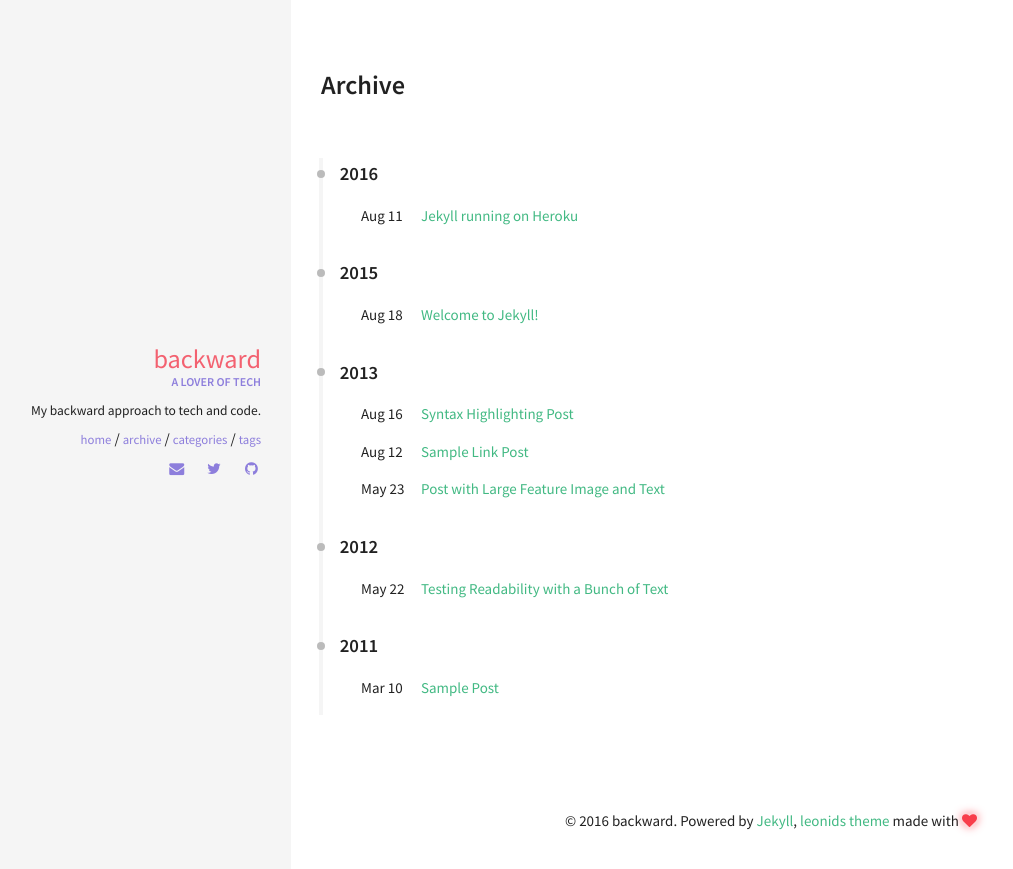
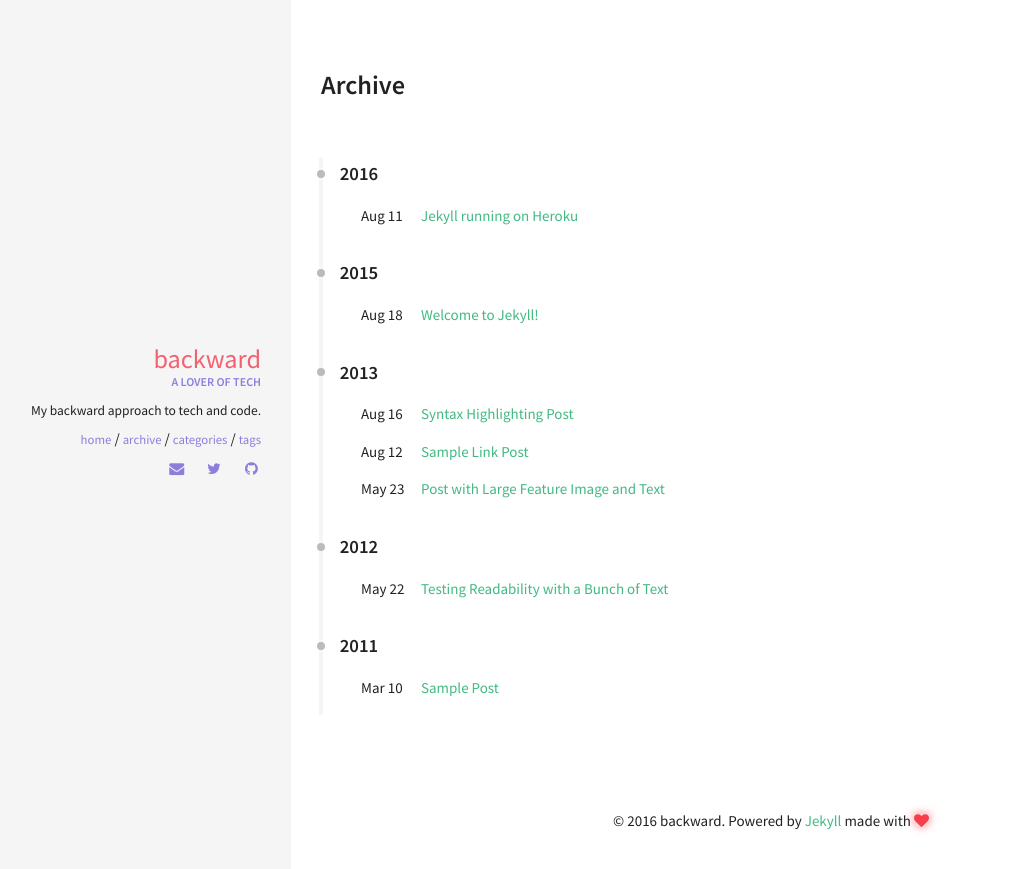
Before and after one commit to drawkcab/backward-blog, a Jekyll site: the page built from archive.html, in a window 1280 px wide. Shown: the top 869 px of the page, without its empty margins (29-1042 px from the left). Built offline with Jekyll 4.4.1, drawn with Linux system fonts in a browser that asks for light colours.

Commit message:
clean up

```diff
--- a/_includes/footer.html
+++ b/_includes/footer.html
@@ -1,3 +1,3 @@
 <footer>
-  &copy; {{ site.time | date: '%Y' }} {{ site.owner.name }}. Powered by <a href="http://jekyllrb.com/">Jekyll</a>, <a href="http://github.com/renyuanz/leonids/">leonids theme</a> made with <i class="fa fa-heart heart-icon"></i>
+  &copy; {{ site.time | date: '%Y' }} {{ site.owner.name }}. Powered by <a href="http://jekyllrb.com/">Jekyll</a> made with <i class="fa fa-heart heart-icon"></i>
 </footer>
```
Also changed, not shown: 11 other files.
